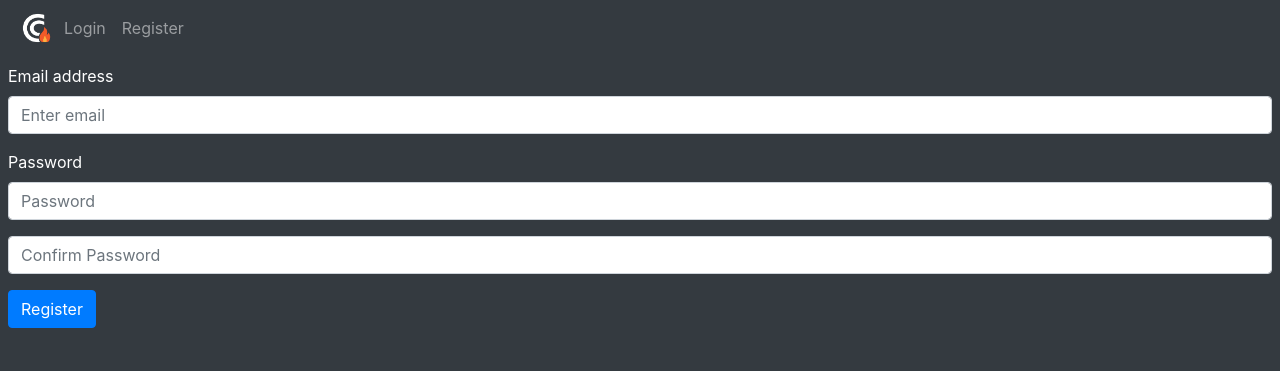
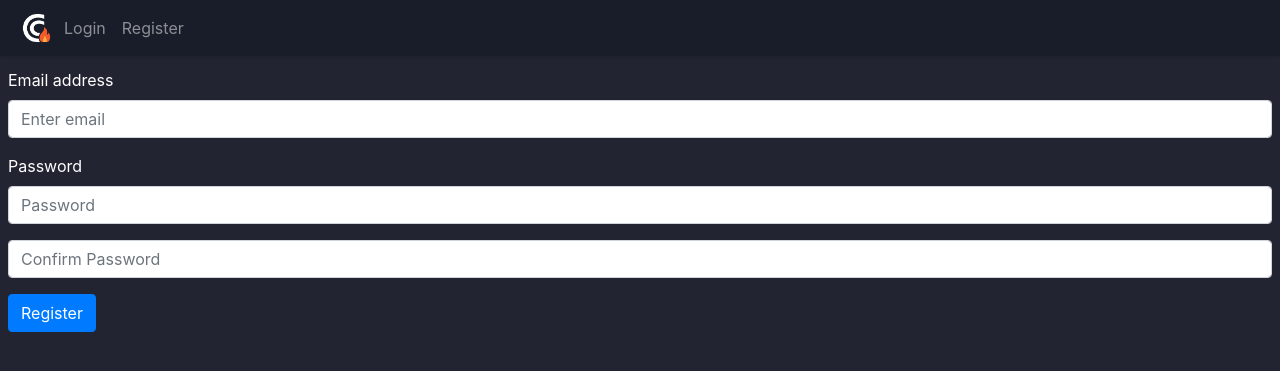
Before and after one commit to michaelWebDeve/CalorieCraveDevOps, a Flask app: page /register in a window 1280 px wide. Shown: the top 371 px of the page. Run offline with Flask 3, Linux system fonts and the light colour scheme; some libraries are stand-ins or nearby versions.

Commit message:
Styling base.html

```diff
--- /dev/null
+++ b/static/styles/base.css
@@ -0,0 +1,18 @@
+:root {
+  --cstm_bg: #222431;
+  --cstm_fg_50: rgba(255, 255, 255, 0.1);
+  --cstm_fg_100: #3a3b44;
+  --cstm_primary: #4282f6;
+  --cstm_secondary: #ec9f4a; }
+
+nav {
+  background-color: #191d2a !important;
+  box-shadow: 0 2px 4px -2px rgba(0, 0, 0, 0.2); }
+
+body {
+  background: var(--cstm_bg) !important; }
+
+.content {
+  margin-top: 60px; }
+
+/*# sourceMappingURL=base.css.map */
--- /dev/null
+++ b/static/styles/base.scss
@@ -0,0 +1,20 @@
+:root{
+    --cstm_bg: rgb(34, 36, 49);
+    --cstm_fg_50: rgba(255, 255, 255, 0.1);
+    --cstm_fg_100: rgba(58, 59, 68, 1);
+    --cstm_primary: rgb(66, 130, 246);
+    --cstm_secondary: rgb(236, 159, 74);
+}
+
+nav{
+    background-color: rgb(25, 29, 42) !important;
+    box-shadow: 0 2px 4px -2px rgba(0,0,0,.2);
+}
+
+body{
+    background: var(--cstm_bg) !important;
+}
+
+.content{
+    margin-top: 60px;
+}
--- a/templates/base.html
+++ b/templates/base.html
@@ -4,13 +4,14 @@
     <meta charset="UTF-8">
     <title>{% block title %}{% endblock %}</title>
     <link rel="stylesheet" href="{{ url_for('static', filename='bootstrap/bootstrap.min.css') }}">
+    <link rel="stylesheet" href="{{ url_for('static', filename='styles/base.css') }}">
     {% block stylesheet %}{% endblock %}
     <link rel="icon" href="{{ url_for('static', filename='images/CC.png') }}">
 
 </head>
-<body class="bg-dark text-white">
+<body class="text-white">
     <header>
-        <nav class="navbar navbar-expand-lg navbar-dark bg-dark">
+        <nav class="navbar navbar-expand-lg navbar-dark text-white fixed-top">
             <a href="/"><img src="{{ url_for('static', filename='images/CC.png') }}" alt="LOGO" style="max-width: 40px"></a>
             <button class="navbar-toggler" type="button" data-toggle="collapse" data-target="#navbarSupportedContent" aria-controls="navbarSupportedContent" aria-expanded="false" aria-label="Toggle navigation">
                 <span class="navbar-toggler-icon"></span>
@@ -38,7 +39,7 @@
     </header>
 
     <main>
-        <div class="p-2">{% block content %}{% endblock %}</div>
+        <div class="content p-2">{% block content %}{% endblock %}</div>
     </main>
 
     <footer>
```
Also changed, not shown: 1 other file.
